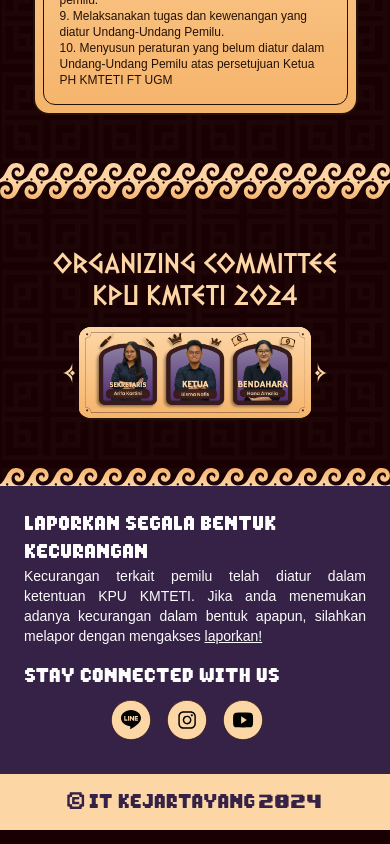
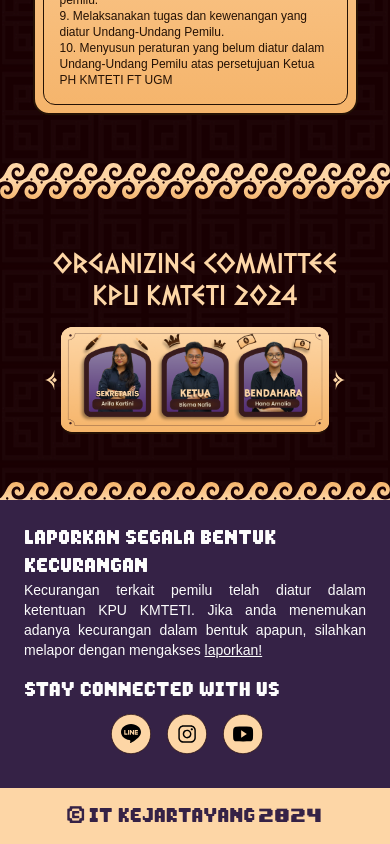
Before and after one commit to IT-KPUKMTETI2024-KejarTayangEdition/KPU-KMTETI-2024, a Next.js app: page /about in a window 390 px wide. Shown: the part 1400-2244 px from the top of the page. Built offline with nearby package versions, Linux system fonts and the light colour scheme; no server answers; a web font is replaced by a local one.

Commit message:
Fix: Header logo margin

```diff
--- a/app/about/page.js
+++ b/app/about/page.js
@@ -63,7 +63,7 @@ export default function About() {
         <div className="flex justify-center">
           <Slider>
             {path.map((p, k) => (
-              <Image alt="Photo" key={k} className="" src={p}/>
+              <Image alt="Photo" key={k} className="" src={p} width={1000}/>
             ))}
           </Slider>
         </div>
--- a/common/components/Slider.js
+++ b/common/components/Slider.js
@@ -11,7 +11,7 @@ export default function Slider({children : slides}) {
     const next = () => setCurr(curr => (curr === slides.length - 1 ? 0 : curr + 1))
 
     return (
-        <div className="flex flex-row w-3/4">
+        <div className="flex flex-row w-[85%] md:w-[95%]">
             <button onClick={prev} className="mr-1 md:mr-4 lg:mr-6">
                 <LeftSliderButton className="w-3 md:w-6 lg:w-6" />
             </button>
--- a/common/components/header.js
+++ b/common/components/header.js
@@ -38,7 +38,7 @@ export function Header() {
         <div className="lg:w-3/5 md:w-2/5 sm:1/6 flex w-3/4 justify-start items-center">
           {/* Logo Technocracy */}
           <Link href="/"><SimpleLogo className="sm:hidden"/></Link>
-          <Link href="/"><TetrocracyLogo className="sm:w-64 hidden sm:block sm:ml-12"/></Link>
+          <Link href="/"><TetrocracyLogo className="sm:w-64 hidden sm:block sm:ml-12 md:ml-6"/></Link>
         </div>
         <div className="lg:w-2/5 md:w-3/5 sm:w-5/6 hidden md:flex h-auto justify-evenly items-center">
           {/* Menu */}
```
